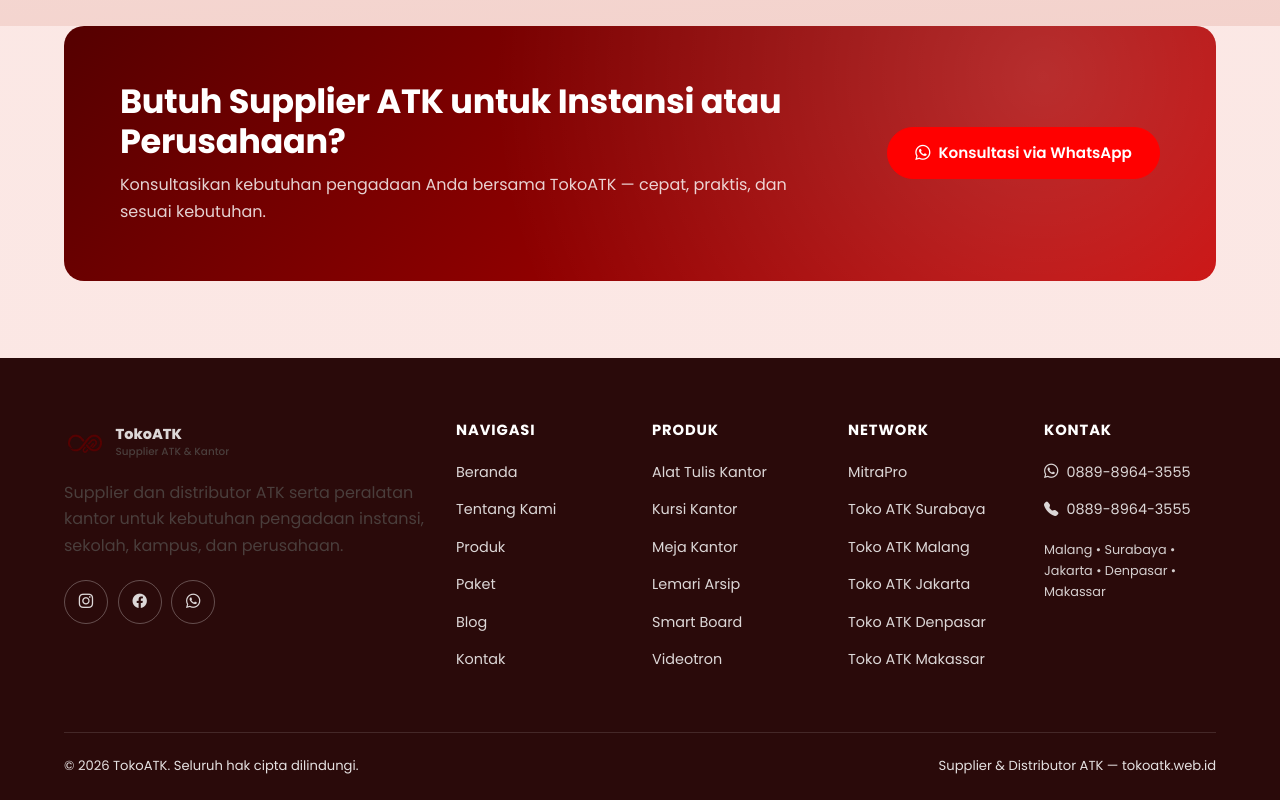
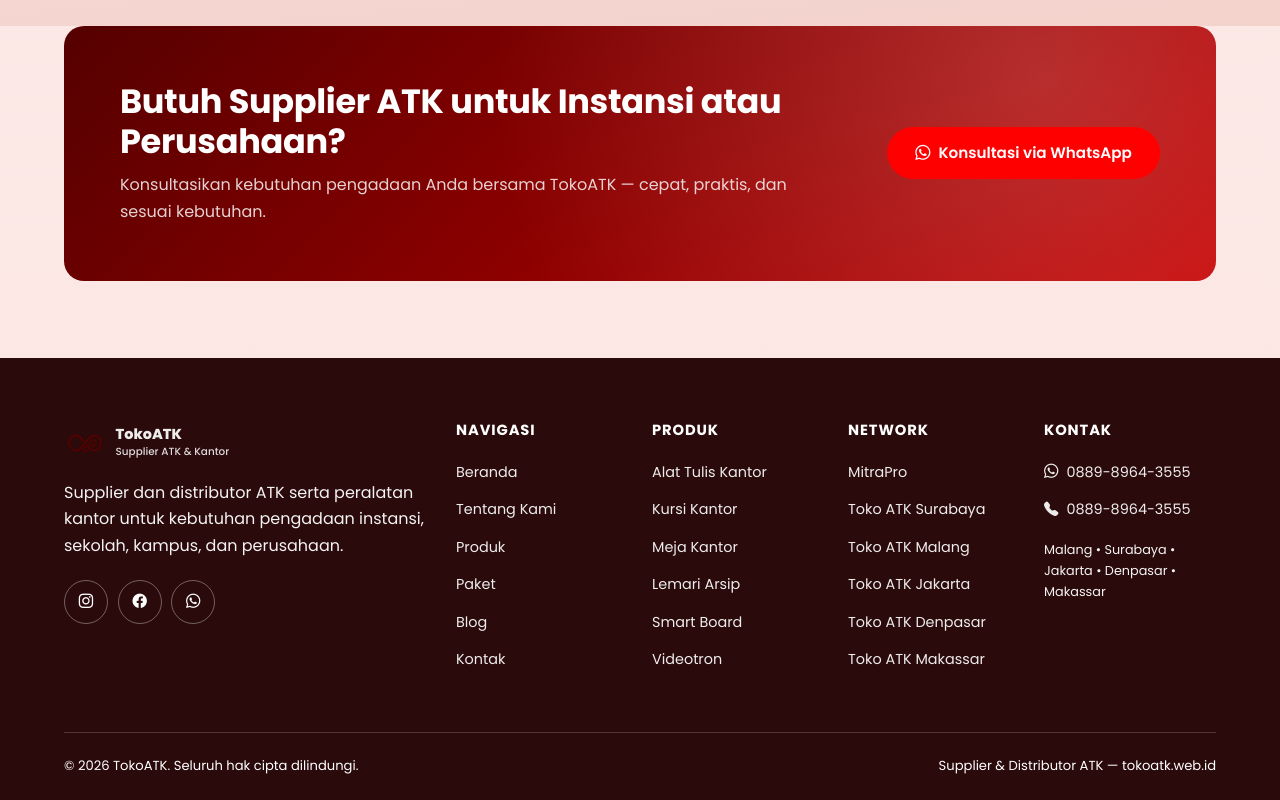
Before and after one commit to lenomarinoo-ux/tokoatk, a plain HTML site: page index.html in a window 1280 px wide. Shown: the part 6246-7046 px from the top of the page. Drawn offline with nearby package versions, Linux system fonts and the light colour scheme.

Commit message:
Add files via upload

```diff
--- a/assets/css/style.css
+++ b/assets/css/style.css
@@ -2457,12 +2457,27 @@
    ========================================================================== */
 .footer-atk {
   background: #2a0a0a;
-  color: rgba(255, 255, 255, .88);
+  color: #ffffff;
   padding-top: 4rem;
 }
 
+.footer-atk p {
+  color: #ffffff !important;
+  opacity: .95;
+}
+
+.footer-atk .navbar-brand-atk,
+.footer-atk .navbar-brand-atk span {
+  color: #ffffff !important;
+}
+
+.footer-atk .navbar-brand-atk small {
+  color: #ffffff !important;
+  opacity: .92;
+}
+
 .footer-atk h5 {
-  color: var(--white);
+  color: #ffffff !important;
   font-size: .92rem;
   font-weight: 700;
   text-transform: uppercase;
@@ -2471,12 +2486,14 @@
 }
 
 .footer-atk a {
-  color: rgba(255, 255, 255, .84);
+  color: #ffffff !important;
+  opacity: .92;
   font-size: .9rem;
 }
 
 .footer-atk a:hover {
-  color: var(--white);
+  color: #ffffff !important;
+  opacity: 1;
 }
 
 .footer-atk ul {
@@ -2495,7 +2512,7 @@
   gap: .6rem;
   font-weight: 800;
   font-size: 1.25rem;
-  color: var(--white);
+  color: #ffffff;
   margin-bottom: 1rem;
 }
 
@@ -2523,21 +2540,23 @@
   min-width: 44px;
   min-height: 44px;
   border-radius: 50%;
-  border: 1px solid rgba(255, 255, 255, .28);
+  border: 1px solid rgba(255, 255, 255, .35);
   display: flex;
   align-items: center;
   justify-content: center;
   transition: var(--transition);
+  color: #ffffff !important;
+  opacity: 1;
 }
 
 .footer-social a:hover {
   background: var(--white);
-  color: var(--primary);
+  color: var(--primary) !important;
   border-color: var(--white);
 }
 
 .footer-bottom {
-  border-top: 1px solid rgba(255, 255, 255, .12);
+  border-top: 1px solid rgba(255, 255, 255, .18);
   margin-top: 3rem;
   padding: 1.4rem 0;
   font-size: .82rem;
@@ -2546,11 +2565,17 @@
   justify-content: space-between;
   flex-wrap: wrap;
   gap: .6rem;
+  color: #ffffff !important;
+}
+
+.footer-bottom span {
+  color: #ffffff !important;
 }
 
 .footer-city-strip {
   font-size: .8rem;
-  color: rgba(255, 255, 255, .8);
+  color: #ffffff !important;
+  opacity: .92;
 }
 
 /* ==========================================================================
```
